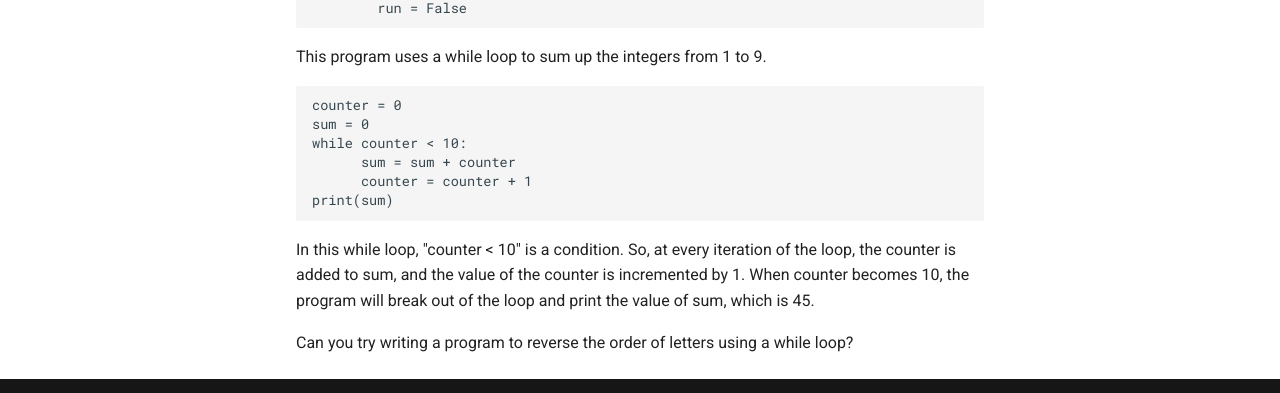
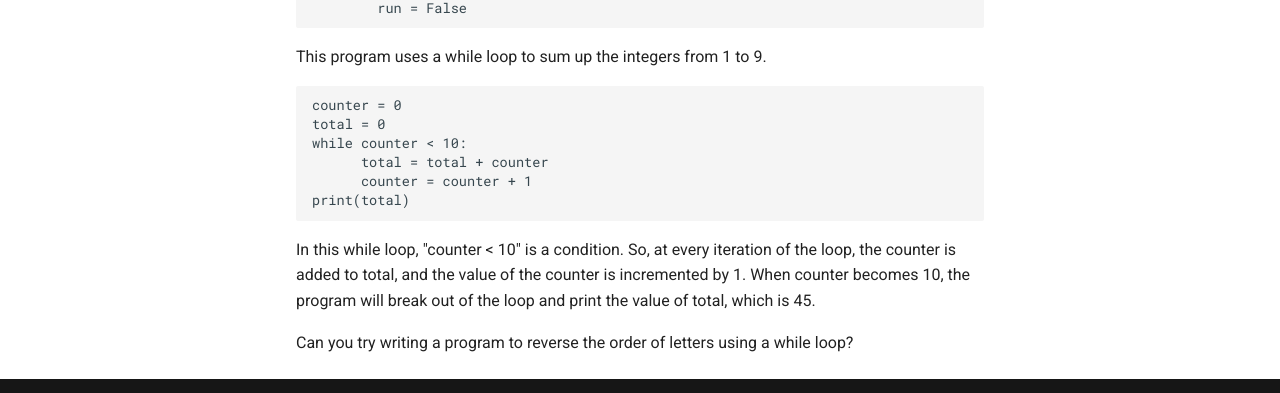
Before and after one commit to USP-Python/USP-Python.github.io, an MkDocs documentation site: the page built from docs/03-basics.md, in a window 1280 px wide and 900 px high, scrolled down 1848 px. Shown: the part 476-869 px from the top of the window. Built offline with MkDocs 1.6.1 and Material for MkDocs 9.7.7, drawn with Linux system fonts in a browser that asks for light colours; old or Windows-style settings are respelled for this version of MkDocs.

Commit message:
corrected errors

````diff
--- a/docs/03-basics.md
+++ b/docs/03-basics.md
@@ -107,13 +107,13 @@ This program uses a while loop to sum up the integers from 1 to 9.
 
 ```python
 counter = 0
-sum = 0
+total = 0
 while counter < 10:
-      sum = sum + counter
+      total = total + counter
       counter = counter + 1
-print(sum)
+print(total)
 ```
 
-In this while loop, "counter < 10" is a condition. So, at every iteration of the loop, the counter is added to sum, and the value of the counter is incremented by 1. When counter becomes 10, the program will break out of the loop and print the value of sum, which is 45.
+In this while loop, "counter < 10" is a condition. So, at every iteration of the loop, the counter is added to total, and the value of the counter is incremented by 1. When counter becomes 10, the program will break out of the loop and print the value of total, which is 45.
 
 Can you try writing a program to reverse the order of letters using a while loop?
````
